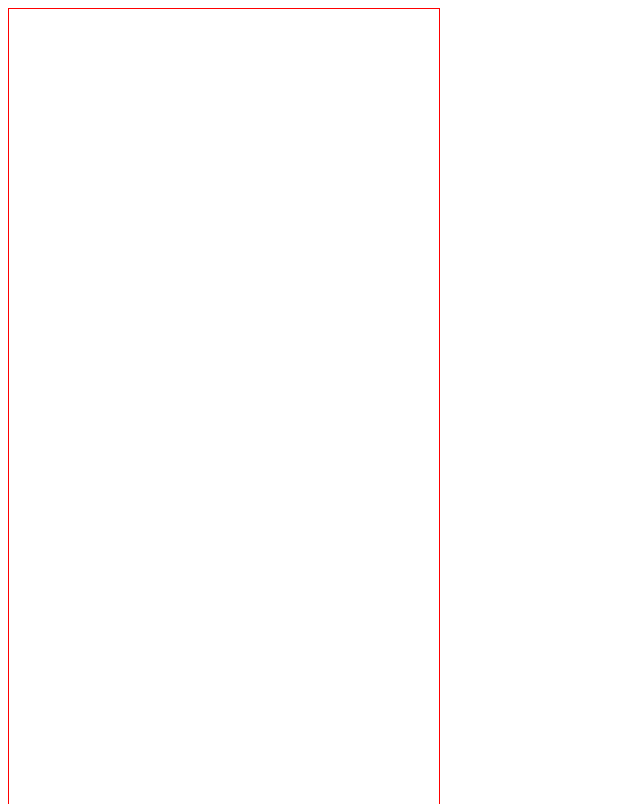
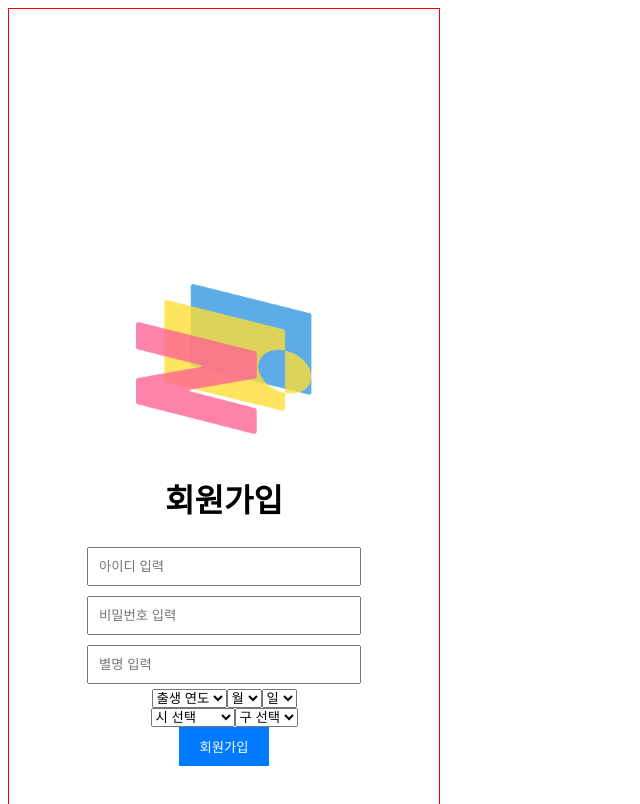
Before and after one commit to yunssup/MalMalMal_FE, a React (Vite) app: page /signup in a window 1280 px wide. Shown: the top 804 px of the page, without its empty margins (0-640 px from the left). Built offline with nearby package versions, Linux system fonts and the light colour scheme.

Commit message:
지역 토글 설정중..

```diff
--- a/src/App.jsx
+++ b/src/App.jsx
@@ -4,6 +4,7 @@ import Choice from "./component/Choice";
 import Start from "./component/Start";
 import FirstPage from "./component/FirstPage";
 import Footer from "./base/Footer";
+import Signup from "./component/Signup";
 function App() {
   return (
     <div className="App">
@@ -13,6 +14,7 @@ function App() {
       <FirstPage />
       <Footer />
       <Login />
+      <Signup />
     </div>
   );
 }
--- a/src/Router.jsx
+++ b/src/Router.jsx
@@ -4,6 +4,7 @@ import FirstPage from "./component/FirstPage";
 import Hello from "./component/Hello";
 import Choice from "./component/Choice";
 import Login from "./component/Login";
+import Signup from "./component/Signup";
 import { FadeContainer } from "./component/Styled"; // styles.js에서 export한 FadeContainer를 import합니다.
 
 export default function AppRouter() {
@@ -26,6 +27,9 @@ export default function AppRouter() {
         <Route path="/login">
           <Login />
         </Route>
+        <Route path="/signup">
+          <Signup />
+        </Route>
       </Switch>
     </Router>
   );
--- /dev/null
+++ b/src/component/Signup.jsx
@@ -0,0 +1,231 @@
+import React, { useState } from "react";
+import styled from "styled-components";
+
+const SignupContainer = styled.div`
+  display: flex;
+  flex-direction: column;
+  align-items: center;
+  margin-top: 100px;
+`;
+
+const InputField = styled.input`
+  padding: 10px;
+  margin: 5px;
+  width: 250px;
+`;
+
+const SignupButton = styled.button`
+  padding: 10px 20px;
+  background-color: #007bff;
+  color: white;
+  border: none;
+  cursor: pointer;
+`;
+
+const Image = styled.img`
+  max-width: 100%;
+  max-height: 150px;
+  margin-bottom: 20px;
+`;
+
+export default function SignupPage() {
+  const [username, setUsername] = useState("");
+  const [password, setPassword] = useState("");
+  const [nickname, setNickname] = useState("");
+
+  const handleSignup = () => {
+    // 여기에서 회원가입 처리를 수행합니다.
+    console.log("Username:", username);
+    console.log("Password:", password);
+    console.log("Nickname:", nickname);
+    // 실제로는 서버로 요청을 보내거나 다른 회원가입 처리를 수행해야 합니다.
+  };
+
+  const handleYearFocus = (event) => {
+    if (!event.target.isYearOptionExisted) {
+      event.target.isYearOptionExisted = true;
+      for (let i = 1900; i <= 2023; i++) {
+        const yearOption = document.createElement("option");
+        yearOption.setAttribute("value", i);
+        yearOption.innerText = i;
+        event.target.appendChild(yearOption);
+      }
+    }
+  };
+
+  const handleMonthFocus = (event) => {
+    if (!event.target.isMonthOptionExisted) {
+      event.target.isMonthOptionExisted = true;
+      for (let i = 1; i <= 12; i++) {
+        const monthOption = document.createElement("option");
+        monthOption.setAttribute("value", i);
+        monthOption.innerText = i;
+        event.target.appendChild(monthOption);
+      }
+    }
+  };
+
+  const handleDayFocus = (event) => {
+    if (!event.target.isDayOptionExisted) {
+      event.target.isDayOptionExisted = true;
+      for (let i = 1; i <= 31; i++) {
+        const dayOption = document.createElement("option");
+        dayOption.setAttribute("value", i);
+        dayOption.innerText = i;
+        event.target.appendChild(dayOption);
+      }
+    }
+  };
+  const handleCityFocus = (event) => {
+    const city = event.target.value;
+    if (!event.target.isCityOptionExisted) {
+      event.target.isCityOptionExisted = true;
+      const districtSelect = document.getElementById("residence-district");
+      districtSelect.innerHTML = "<option disabled selected>구 선택</option>";
+      let districts = [];
+      if (city === "서울시") {
+        districts = [
+          "강남구",
+          "강동구",
+          "강북구",
+          "강서구",
+          "관악구",
+          "광진구",
+          "구로구",
+          "금천구",
+          "노원구",
+          "도봉구",
+          "동대문구",
+          "동작구",
+          "마포구",
+          "서대문구",
+          "서초구",
+          "성동구",
+          "성북구",
+          "송파구",
+          "성북구",
+          "양천구",
+          "영등포구",
+          "용산구",
+          "은평구",
+          "종로구",
+          "중구",
+          "중랑구",
+        ];
+      } else if (city === "부산") {
+        districts = [
+          "중구",
+          "서구",
+          "동구",
+          "영도구",
+          "부산진구",
+          "동래구",
+          "남구",
+          "북구",
+          "해운대구",
+          "사하구",
+          "금정구",
+          "강서구",
+          "연제구",
+          "수영구",
+          "사상구",
+          "기장군",
+        ];
+      }
+      for (const district of districts) {
+        const districtOption = document.createElement("option");
+        districtOption.setAttribute("value", district);
+        districtOption.innerText = district;
+        districtSelect.appendChild(districtOption);
+      }
+    }
+  };
+
+  const handleDistrictFocus = (event) => {
+    // 여기에서 선택한 구에 따라 필요한 로직을 추가하면 됩니다.
+    // 예: 선택한 구에 따라 무언가를 실행하거나 출력하는 등의 작업
+  };
+
+  return (
+    <SignupContainer>
+      <Image src="/말말말로고.jpg" alt="로고 이미지" />
+      <h1>회원가입</h1>
+      <InputField
+        type="text"
+        placeholder="아이디 입력"
+        value={username}
+        onChange={(e) => setUsername(e.target.value)}
+      />
+      <InputField
+        type="password"
+        placeholder="비밀번호 입력"
+        value={password}
+        onChange={(e) => setPassword(e.target.value)}
+      />
+      <InputField
+        type="text"
+        placeholder="별명 입력"
+        value={nickname}
+        onChange={(e) => setNickname(e.target.value)}
+      />
+      <div className="info" id="info__birth">
+        <select
+          className="box"
+          id="birth-year"
+          onFocus={handleYearFocus}
+          isYearOptionExisted={false}
+        >
+          <option disabled selected>
+            출생 연도
+          </option>
+        </select>
+        <select
+          className="box"
+          id="birth-month"
+          onFocus={handleMonthFocus}
+          isMonthOptionExisted={false}
+        >
+          <option disabled selected>
+            월
+          </option>
+        </select>
+        <select
+          className="box"
+          id="birth-day"
+          onFocus={handleDayFocus}
+          isDayOptionExisted={false}
+        >
+          <option disabled selected>
+            일
+          </option>
+        </select>
+      </div>
+      <div className="info" id="info__residence">
+        <select
+          className="box"
+          id="residence-city"
+          onChange={handleCityFocus}
+          isCityOptionExisted={false}
+        >
+          <option disabled selected>
+            시 선택
+          </option>
+          <option value="서울시">서울시</option>
+          <option value="부산광역시">부산광역시</option>
+          {/* 다른 도시도 추가 가능 */}
+        </select>
+        <select
+          className="box"
+          id="residence-district"
+          onFocus={handleDistrictFocus}
+          isDistrictOptionExisted={false}
+        >
+          <option disabled selected>
+            구 선택
+          </option>
+        </select>
+      </div>{" "}
+      <SignupButton onClick={handleSignup}>회원가입</SignupButton>
+    </SignupContainer>
+  );
+}
```
